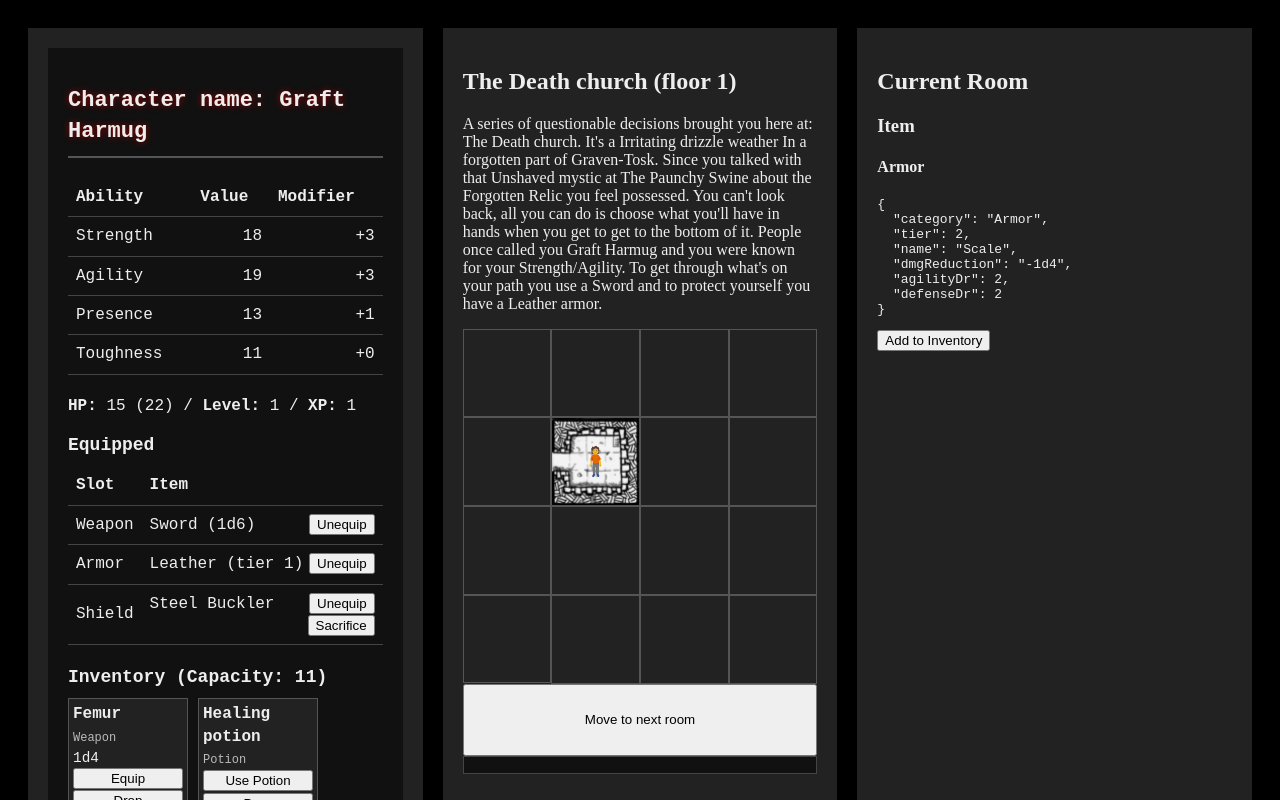
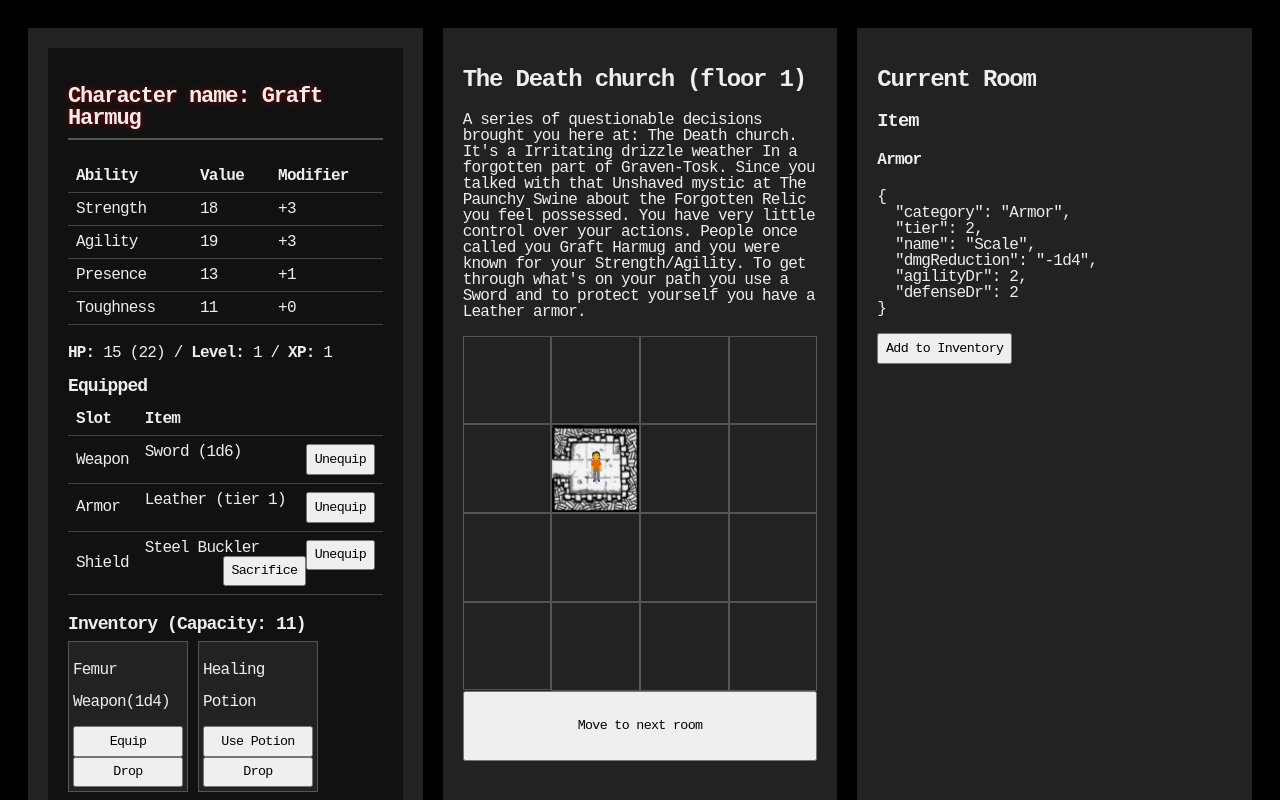
Before and after one commit to murilopolese/morkborg_dungeoncrawl, a React (Vite) app: page / in a window 1280 px wide. Shown: the top 800 px of the page. Built offline with nearby package versions, Linux system fonts and the light colour scheme.

Commit message:
Intro story and log context

```diff
--- a/src/components/CharacterDisplay.tsx
+++ b/src/components/CharacterDisplay.tsx
@@ -52,8 +52,8 @@ const CharacterDisplay: React.FC<CharacterDisplayProps> = ({
           {(Object.keys(character.abilities) as AbilityKey[]).map((k) => (
             <tr key={k}>
               <td>{k}</td>
-              <td className="right">{character.abilities[k].value}</td>
-              <td className="right">{modText(character.abilities[k].modifier)}</td>
+              <td>{character.abilities[k].value}</td>
+              <td>{modText(character.abilities[k].modifier)}</td>
             </tr>
           ))}
         </tbody>
@@ -160,13 +160,12 @@ const CharacterDisplay: React.FC<CharacterDisplayProps> = ({
             >
               {!isEmpty && (
                 <>
-                  <strong>{itm!.name}</strong>
-                  <br />
-                  <span className="category">{(itm as any).category}</span>
+                  <p>{itm!.name}</p>
+                  <p>
+                    {(itm as any).category}
+                    {itm!.category === "Weapon" && <>({(itm as Weapon).damage})</>}
+                  </p>
 
-                  {itm!.category === "Weapon" && (
-                    <div className="damage">{(itm as Weapon).damage}</div>
-                  )}
 
                   {/* All buttons are guarded by `isAlive` ----------------- */}
                   {isAlive && (
--- a/src/components/CharacterView.css
+++ b/src/components/CharacterView.css
@@ -61,12 +61,13 @@
 }
 .slot {
   width: 120px;
-  min-height: 30px;
+  min-height: 120px;
   border: 1px solid #555;
   background-color: #222;
   padding: 4px;
   box-sizing: border-box;
   color: #eee;
+  /* font-size: 12px; */
 }
 .empty-slot {
   color: #777;
--- a/src/components/DungeonView.tsx
+++ b/src/components/DungeonView.tsx
@@ -1,16 +1,17 @@
 // src/components/DungeonView.tsx
-import React, { useCallback, useContext, useState } from "react";
+import React, { useContext, useState } from "react";
 import { DungeonContext } from "../contexts/DungeonContext";
-import { GameLog } from "./GameLog";
 import type { Character, EncounterType, Grid } from "../types";
 import { CharacterContext } from "../contexts/CharacterContext";
+import { LogContext } from "../contexts/LogContext";
 import { initRandomCharacter } from "../utils/characterGenerator";
 import { rollDie, applyDamageAndCheckDead, rollDamageFromWeapon, reduceDamage } from "../utils/combat";
 import { EMPTY_WEAPON, EMPTY_ARMOR } from "../utils/inventory";
 
 import './DungeonView.css';
 import { getModifier } from "../utils/random";
-import { getHighestAttribute } from "../utils/getHighestAttribute";
+import { generateDungeonDescription } from "../utils/generateIntro";
+import { generateRandomQuest } from "../utils/generateRandomQuest";
 
 
 export const DungeonView: React.FC = () => {
@@ -18,21 +19,15 @@ export const DungeonView: React.FC = () => {
   if (!ctx) throw new Error("DungeonView must be used inside DungeonProvider");
   const charCtx = useContext(CharacterContext)
   if (!charCtx) throw new Error("DungeonView must be used inside CharacterContext");
+  const logCtx = useContext(LogContext);
+  if (!logCtx) throw new Error("DungeonView must be used inside LogProvider");
+  const { addLog, clearLog } = logCtx;
+
 
   const { grid, player, movePlayer, resetMap, quest } = ctx;
   const { character, setCharacter } = charCtx;
   const [isDead, setIsDead] = useState(false);
-  const [logEntries, setLogEntries] = useState<string[]>([]);
 
-  /** Push a new entry into the log */
-  const addLog = useCallback((msg: string) => {
-    setLogEntries(prev => [...prev, msg]);
-  }, []);
-
-  /** Clear all entries – used when you die and respawn */
-  const clearLog = useCallback(() => {
-    setLogEntries([]);
-  }, []);
   /* ---------- helper that returns the image path for a tile ---------- */
   const getTileImage = (tile: typeof grid[0][0], r: number, c: number): string | undefined => {
     if (!tile.visited) return undefined;          // only visited tiles have an image
@@ -390,13 +385,7 @@ const fight = (): void => {
     <div>
       <h2>{quest.dungeonName} (floor {ctx.level})</h2>
       <p>
-        A series of questionable decisions brought you here at: {quest.dungeonName}. It's a {quest.weather} weather {quest.location}.
-        Since you talked with that {quest.contact} about the {quest.occultTreasure} you feel possessed.
-        You can't look back, all you can do is choose what you'll have in hands when you get to get to the bottom of it.
-        People once called you {character.name} and you were known for your {getHighestAttribute(character).join('/')}.
-        To get through what's on your path you use {character.equipment.weapon.damage == '1d2' ? 'your bare hands' : `a ${character.equipment.weapon.name}`} and
-        to protect yourself you have {character.equipment.armor.tier == 0 ? 'barely any clothes' : `a ${character.equipment.armor.name} armor`}.
-
+        {generateDungeonDescription(quest, character)}
       </p>
       <div className="dungeon">
         {grid.map((row, i) =>
@@ -448,6 +437,7 @@ const fight = (): void => {
           onClick={() => {
             ctx.setLevel?.(1);
             resetMap();
+            ctx.setQuest?.(generateRandomQuest());
             setCharacter(initRandomCharacter());
             setIsDead(false);
             clearLog();
@@ -458,7 +448,6 @@ const fight = (): void => {
         </button>
       )}
 
-      <GameLog entries={logEntries} />
     </div>
   );
 };
--- /dev/null
+++ b/src/components/VictoryView.tsx
@@ -0,0 +1,38 @@
+// src/components/VictoryView.tsx
+import React, { useContext } from "react";
+import { DungeonContext } from "../contexts/DungeonContext";
+import { generateRandomQuest } from "../utils/generateRandomQuest";
+
+export const VictoryView: React.FC = () => {
+  const ctx = useContext(DungeonContext);
+  if (!ctx) throw new Error("VictoryView must be used inside a DungeonProvider");
+
+  const { quest, setVictory } = ctx;
+
+  return (
+    <div className="victory-screen">
+      <h1>Congratulations!</h1>
+      <p>You have discovered the occult treasure of the current quest.</p>
+
+      {/* Show some quest details – tweak as you like */}
+      <section className="quest-details">
+        <h2>{quest.dungeonName}</h2>
+        <p>{quest.occultTreasure}</p>
+      </section>
+
+      {/* A button to restart or play again – optional */}
+      <button
+        onClick={() => {
+            // Reset the dungeon for a new run
+            setVictory?.(false);
+            ctx.resetMap();
+            ctx.setLevel?.(1);   // make sure we start at level 1 again
+            ctx.setLevel?.(1);
+            ctx.setQuest?.(generateRandomQuest());
+        }}
+      >
+        Play Again
+      </button>
+    </div>
+  );
+};
--- a/src/contexts/DungeonContext.tsx
+++ b/src/contexts/DungeonContext.tsx
@@ -23,6 +23,8 @@ export interface DungeonContextType {
   setLevel?: React.Dispatch<React.SetStateAction<number>>;
   quest: Quest;
   setQuest?: React.Dispatch<React.SetStateAction<Quest>>;
+  victory: boolean,
+  setVictory?: React.Dispatch<boolean>
 }
 
 export const DungeonContext = createContext<DungeonContextType | undefined>(
@@ -42,6 +44,7 @@ export const DungeonProvider: React.FC<{ children: React.ReactNode }> = ({
   }));
   const [level, setLevel] = useState<number>(1);
   const [quest, setQuest] = useState<Quest>(generateRandomQuest());
+  const [victory, setVictory] = useState(false);
 
   useEffect(() => {
     setGrid((prev) => {
@@ -121,7 +124,9 @@ export const DungeonProvider: React.FC<{ children: React.ReactNode }> = ({
         setGrid,
         setLevel,
         quest,
-        setQuest
+        setQuest,
+        victory,
+        setVictory
       }}
     >
       {children}
--- /dev/null
+++ b/src/contexts/LogContext.tsx
@@ -0,0 +1,28 @@
+// src/contexts/LogContext.tsx
+import React, { createContext, useCallback, useState } from "react";
+
+export interface LogContextValue {
+  entries: string[];
+  addLog: (msg: string) => void;
+  clearLog: () => void;
+}
+
+export const LogContext = createContext<LogContextValue | undefined>(undefined);
+
+export const LogProvider: React.FC<{ children: React.ReactNode }> = ({ children }) => {
+  const [entries, setEntries] = useState<string[]>([]);
+
+  const addLog = useCallback((msg: string) => {
+    setEntries(prev => [...prev, msg]);
+  }, []);
+
+  const clearLog = useCallback(() => {
+    setEntries([]);
+  }, []);
+
+  return (
+    <LogContext.Provider value={{ entries, addLog, clearLog }}>
+      {children}
+    </LogContext.Provider>
+  );
+};
--- a/src/data/potions.ts
+++ b/src/data/potions.ts
@@ -2,9 +2,9 @@
 import { type Potion } from "../types";
 
 export const POTIONS: Potion[] = [
-  { category: "Potion", name: "Healing potion", effect: "Cures 1d4" },
-  { category: "Potion", name: "Healing potion", effect: "Cures 1d4" },
-  { category: "Potion", name: "Healing potion", effect: "Cures 1d4" },
-  { category: "Potion", name: "Healing potion", effect: "Cures 1d4" },
-  { category: "Potion", name: "Healing potion", effect: "Cures 1d4" },
+  { category: "Potion", name: "Healing", effect: "Cures 1d4" },
+  { category: "Potion", name: "Healing", effect: "Cures 1d4" },
+  { category: "Potion", name: "Healing", effect: "Cures 1d4" },
+  { category: "Potion", name: "Healing", effect: "Cures 1d4" },
+  { category: "Potion", name: "Healing", effect: "Cures 1d4" },
 ];
--- a/src/global.css
+++ b/src/global.css
@@ -1,6 +1,13 @@
+* {
+  font-family: monospace;
+  letter-spacing: -0.05em;
+  line-height: 1em;
+}
+
 body {
   background-color: black;
   /* background-color: #ffe800; */
+  font-size: 16px;
 }
 
 .layout {
@@ -20,3 +27,7 @@ body {
   padding: 20px;
   box-sizing: border-box;
 }
+
+button {
+  padding: 0.5em;
+}
--- a/src/index.tsx
+++ b/src/index.tsx
@@ -1,13 +1,35 @@
-// index.tsx
+// src/index.tsx (or create a small wrapper component)
 import React from "react";
 import ReactDOM from "react-dom/client";
 import "./global.css";
+
 import { CharacterSheet } from "./components/CharacterView";
 import { DungeonView } from "./components/DungeonView";
 import { EncounterView } from "./components/EncounterView";
+import { VictoryView } from "./components/VictoryView";   // ← new
 
 import { CharacterProvider } from "./contexts/CharacterContext";
-import { DungeonProvider } from "./contexts/DungeonContext";
+import { DungeonProvider, DungeonContext } from "./contexts/DungeonContext";
+import { LogProvider } from "./contexts/LogContext";
+
+const Root = () => {
+  const ctx = React.useContext(DungeonContext);
+
+  /* If you want the victory screen to replace the whole layout,
+     just guard on `ctx.victory`. */
+  if (ctx?.victory) {
+    return <VictoryView />;
+  }
+
+  // Normal three‑column layout
+  return (
+    <div className="layout">
+      <div className="column"><CharacterSheet /></div>
+      <div className="column"><DungeonView /></div>
+      <div className="column"><EncounterView /></div>
+    </div>
+  );
+};
 
 const root = ReactDOM.createRoot(
   document.getElementById("app")!
@@ -16,11 +38,10 @@ root.render(
   <React.StrictMode>
     <CharacterProvider>
       <DungeonProvider>
-          <div className="layout">
-            <div className="column"><CharacterSheet /></div>
-            <div className="column"><DungeonView /></div>
-            <div className="column"><EncounterView /></div>
-          </div>
+        <LogProvider>
+          {/* Pass the context down once so that `Root` can read it */}
+          <Root />
+        </LogProvider>
       </DungeonProvider>
     </CharacterProvider>
   </React.StrictMode>
--- /dev/null
+++ b/src/utils/generateIntro.ts
@@ -0,0 +1,41 @@
+// 1️⃣ Import the helper you already use in DungeonView
+import type { Character } from "../types";
+import { getHighestAttribute } from "./getHighestAttribute";
+
+// 2️⃣ The generator – simply returns a formatted string
+export const generateDungeonDescription = (
+  quest: {
+    dungeonName: string;
+    weather: string;
+    location: string;
+    contact: string;
+    occultTreasure: string;
+  },
+  character: {
+    name: string;
+    equipment: {
+      weapon: { damage: string; name?: string };
+      armor: { tier: number; name?: string };
+    };
+    abilities: Record<string, { value: number }>;
+  }
+): string => {
+  // Helper to decide if the weapon is a bare‑hand (1d2) or named
+  const weaponDesc =
+    character.equipment.weapon.damage === "1d2"
+      ? "your bare hands"
+      : `a ${character.equipment.weapon.name}`;
+
+  const armorDesc =
+    character.equipment.armor.tier === 0
+      ? "barely any clothes"
+      : `a ${character.equipment.armor.name} armor`;
+
+  return `
+    A series of questionable decisions brought you here at: ${quest.dungeonName}. It's a ${quest.weather} weather ${quest.location}.
+    Since you talked with that ${quest.contact} about the ${quest.occultTreasure} you feel possessed. You have very little control over your actions.
+    People once called you ${character.name} and you were known for your ${getHighestAttribute(character as Character).join("/")}.
+    To get through what's on your path you use ${weaponDesc} and
+    to protect yourself you have ${armorDesc}.
+    `;
+};
```
Also changed, not shown: src/components/MonsterView.tsx (+11 -2 lines), src/components/TrapView.tsx (+12 -3 lines). Lines whose indentation alone changed are shown as unchanged.
